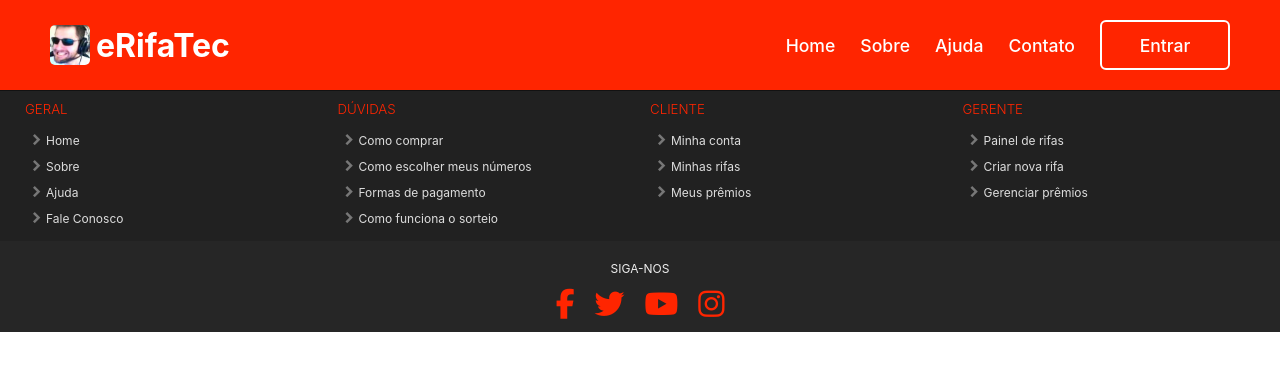
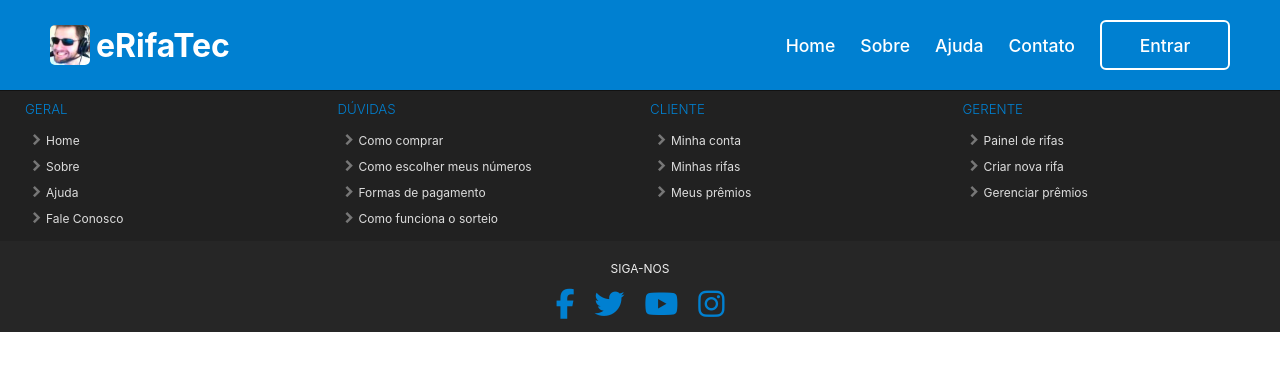
Before and after one commit to TCCMarcoLemasArthur/eRifaTec, a React (Create React App) app: page / in a window 1280 px wide. Shown: the top 370 px of the page. Built offline with nearby package versions, Linux system fonts and the light colour scheme.

Commit message:
cores principais e secundarias definidas

```diff
--- a/src/index.css
+++ b/src/index.css
@@ -10,8 +10,8 @@
 }
 
 :root {
-  --primaria: #ffa60d; /* #FF7700 */
-  --secundaria: #FF2500; /* #FF2500 */
+  --primaria: #FF6500; /* #FF6500 */
+  --secundaria: #0080d1; /* #0060b1 */
   --dominante: #fff; /* #fff */
 
   --vermelho-cereja: #DC143C;
```
